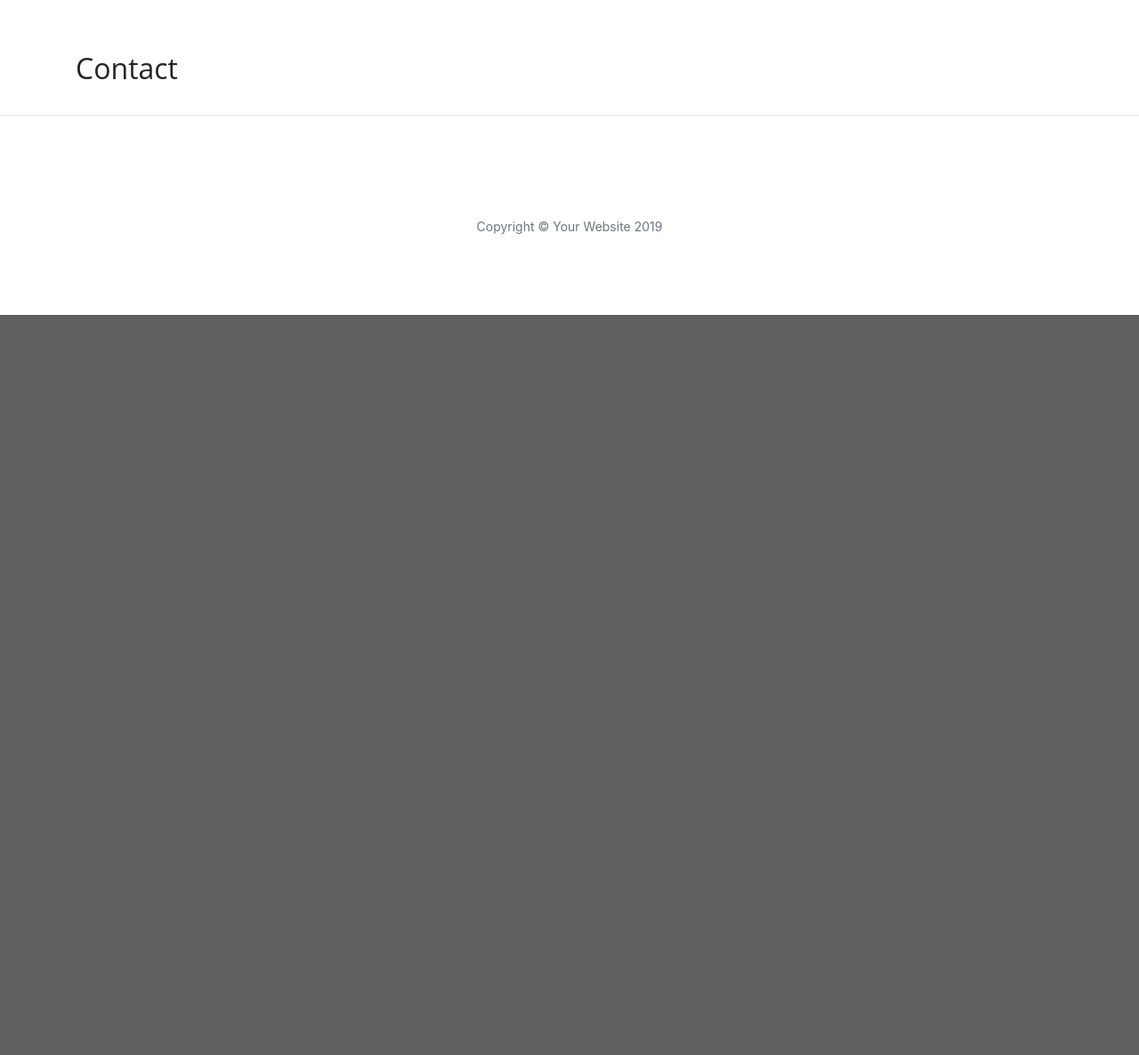
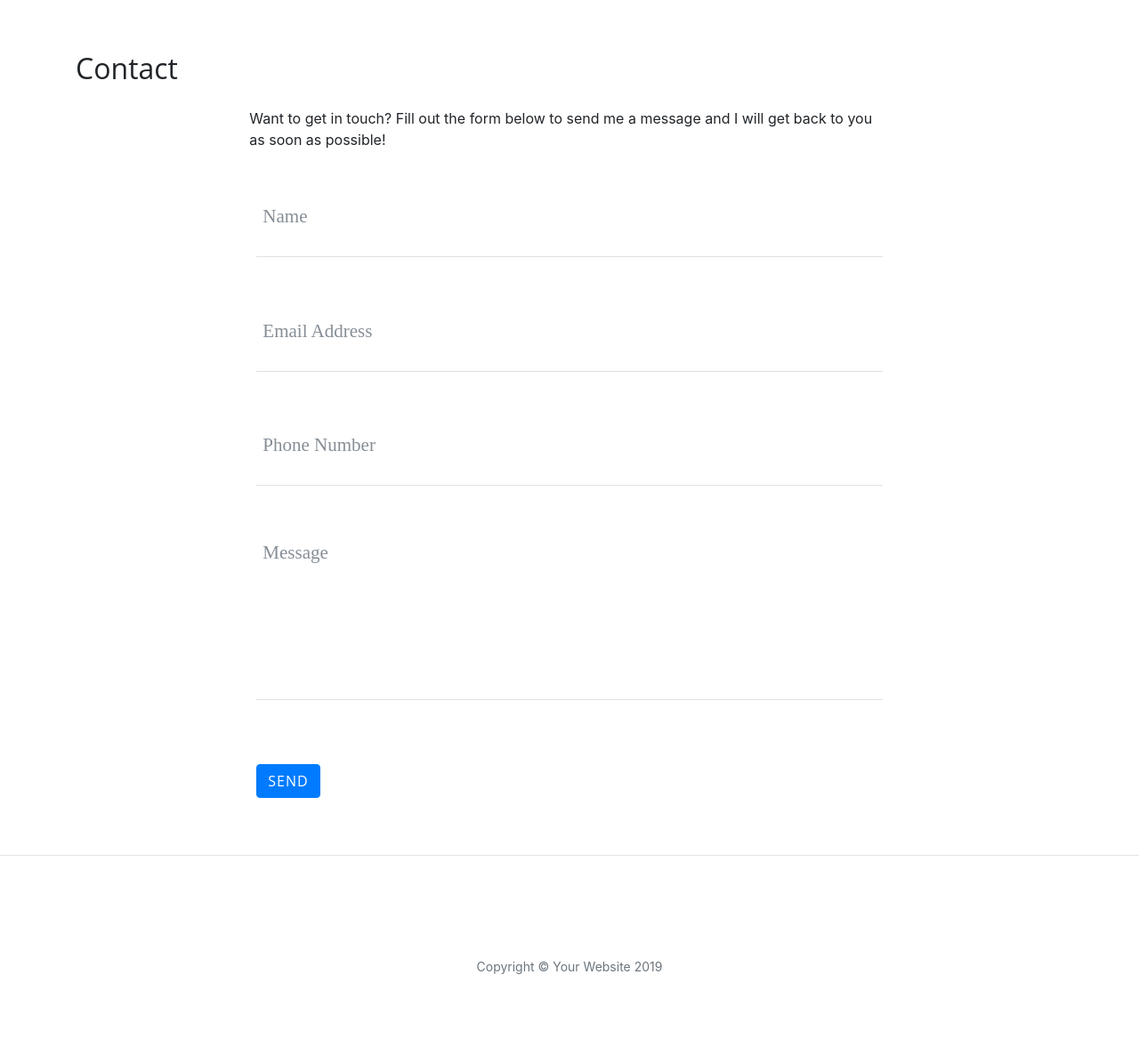
Before and after one commit to Clinton-Davis/Flask, a Flask app: page /contact in a window 1280 px wide. Shown: the part 580-1766 px from the top of the page at 89% size. Before the commit the page ends 934 px from the top, so only its background shows below. Run offline with Flask 2, Linux system fonts and the light colour scheme; some libraries are stand-ins or nearby versions.

Commit message:
Added methods to contact and got feed back into the debugger

```diff
--- a/Flask/run.py
+++ b/Flask/run.py
@@ -1,6 +1,6 @@
 import os
 import json
-from flask import Flask, render_template
+from flask import Flask, render_template, request
 
 app = Flask(__name__)
 
@@ -31,8 +31,11 @@ def about_member(member_name):
     return render_template("member.html", member=member)
 
 
-@app.route('/contact')
+@app.route('/contact', methods=["GET", "POST"])
 def contact():
+
+    if request.method == "POST":
+        print(request.form)
     return render_template("contact.html", page_title="Contact")
 
 
--- a/Flask/templates/contact.html
+++ b/Flask/templates/contact.html
@@ -1,4 +1,46 @@
-{% extends 'base.html' %}
-{% block content %}
-    <h2>{{ page_title }}</h2>
+{% extends 'base.html' %} {% block content %}
+<h2>{{ page_title }}</h2>
+
+<div class="row">
+    <div class="col-lg-8 col-md-10 mx-auto">
+
+        <p>Want to get in touch? Fill out the form below to send me a message and I will get back to you as soon as possible!</p>
+
+        <form method="POST">
+            <div class="control-group">
+                <div class="form-group floating-label-form-group controls">
+                    <label>Name</label>
+                    <input type="text" class="form-control" placeholder="Name" name="name" id="name" required data-validation-required-message="Please enter your name.">
+                    <p class="help-block text-danger"></p>
+                </div>
+            </div>
+            <div class="control-group">
+                <div class="form-group floating-label-form-group controls">
+                    <label>Email Address</label>
+                    <input type="email" class="form-control" placeholder="Email Address" name="email" id="email" required data-validation-required-message="Please enter your email address.">
+                    <p class="help-block text-danger"></p>
+                </div>
+            </div>
+            <div class="control-group">
+                <div class="form-group col-xs-12 floating-label-form-group controls">
+                    <label>Phone Number</label>
+                    <input type="tel" class="form-control" placeholder="Phone Number" name="number" id="phone" required data-validation-required-message="Please enter your phone number.">
+                    <p class="help-block text-danger"></p>
+                </div>
+            </div>
+            <div class="control-group">
+                <div class="form-group floating-label-form-group controls">
+                    <label>Message</label>
+                    <textarea rows="5" class="form-control" placeholder="Message" name="message" id="message" required data-validation-required-message="Please enter a message."></textarea>
+                    <p class="help-block text-danger"></p>
+                </div>
+            </div>
+            <br>
+            <div id="success"></div>
+            <div class="form-group">
+                <button type="submit" class="btn btn-primary" id="sendMessageButton">Send</button>
+            </div>
+        </form>
+    </div>
+</div>
 {% endblock %}
```
